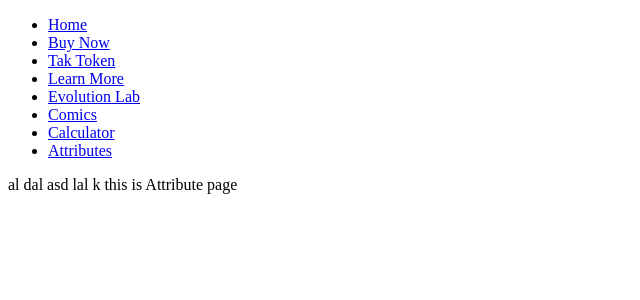
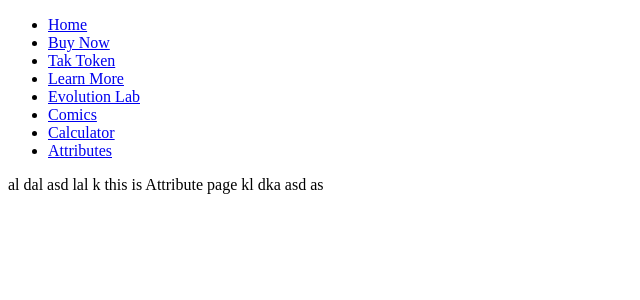
Before and after one commit to rambteech111/mooningmonkey, a React (Create React App) app: page /attribute in a window 1280 px wide. Shown: the top 300 px of the page, without its empty margins (0-640 px from the left). Built offline with nearby package versions, Linux system fonts and the light colour scheme.

Commit message:
adas anew chavme

```diff
--- a/src/component/pages/Attributes.js
+++ b/src/component/pages/Attributes.js
@@ -3,7 +3,7 @@ import React from 'react'
 function Attributes() {
     return (
         <div>
-               al dal asd lal k  this is Attribute page
+               al dal asd lal k  this is Attribute page kl dka  asd as
         </div>
     )
 }
```
